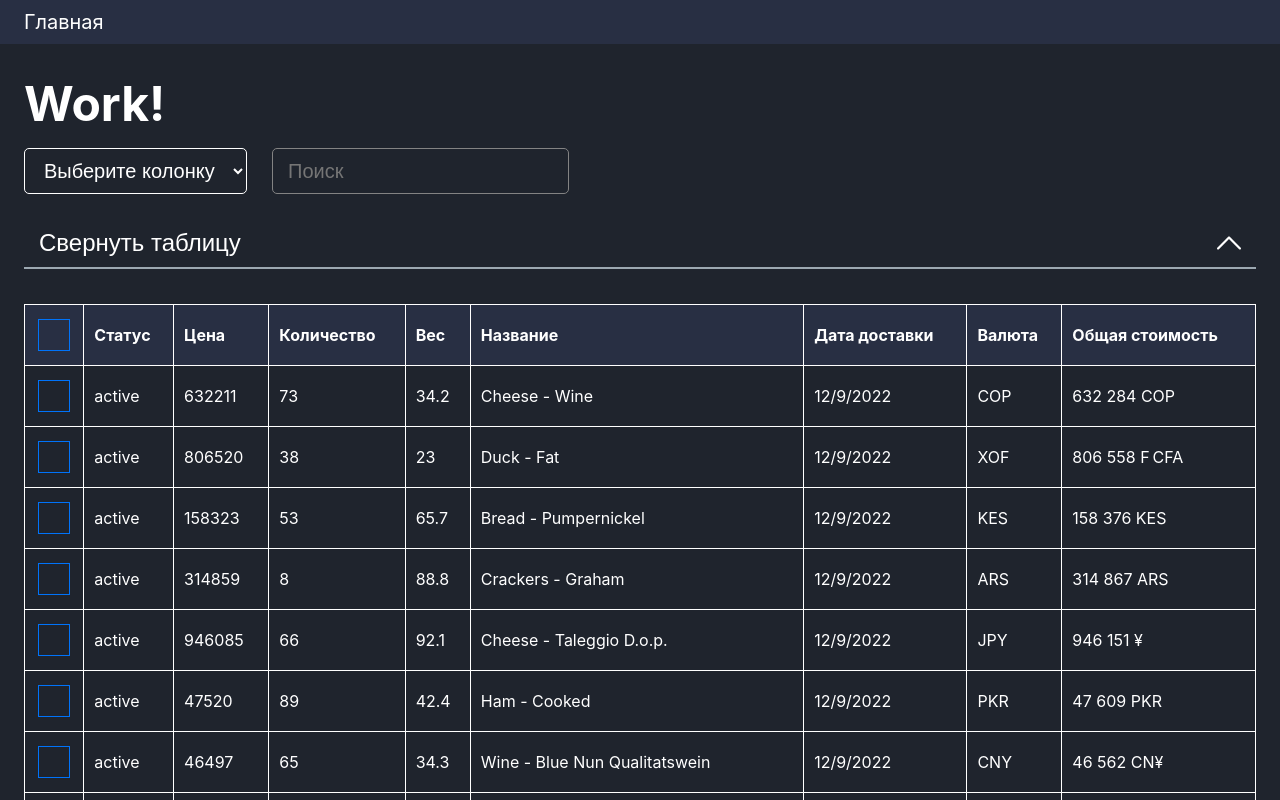
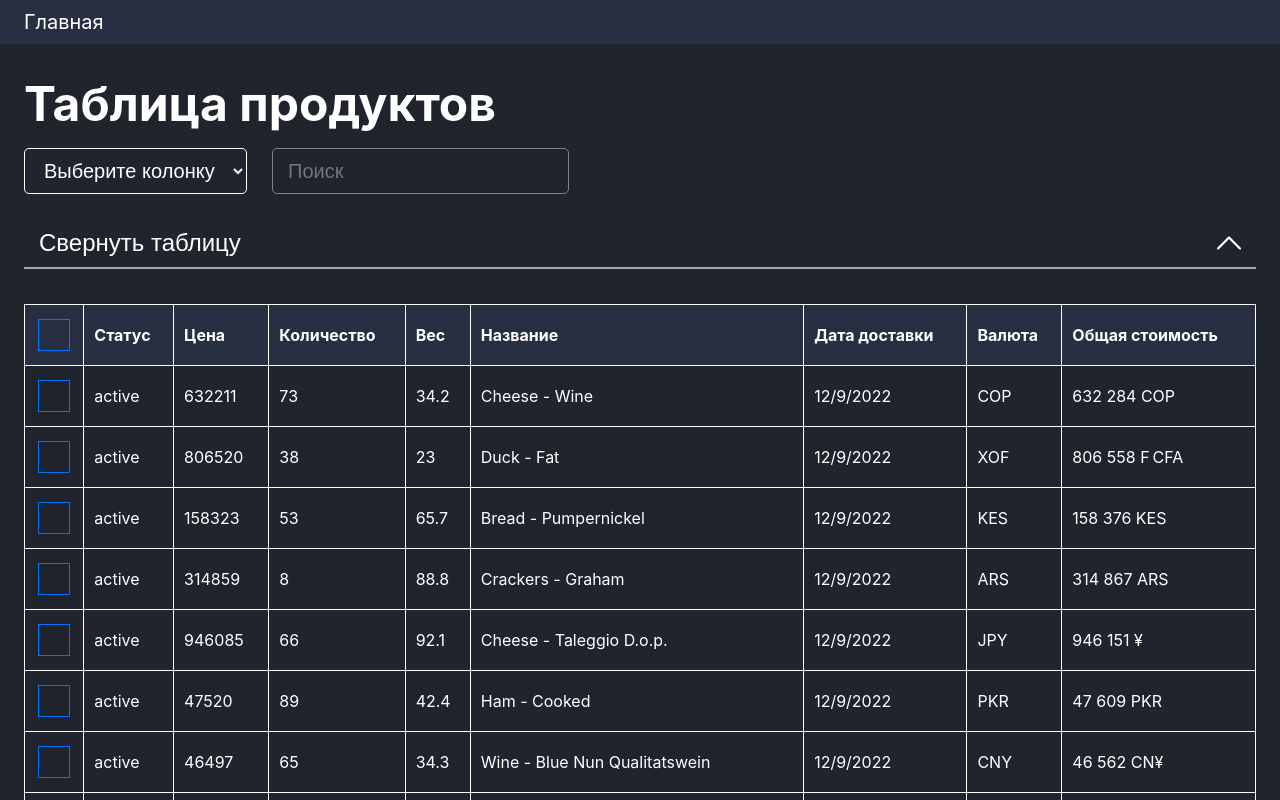
Before and after one commit to dapzer/vidita-system-test, a Next.js app: page / in a window 1280 px wide. Shown: the top 800 px of the page. Built offline with nearby package versions, Linux system fonts and the light colour scheme.

Commit message:
feat(homePage): Update title

```diff
--- a/src/components/containers/HomePageContainer.tsx
+++ b/src/components/containers/HomePageContainer.tsx
@@ -12,7 +12,7 @@ const HomePageContainer: FC<Props> = () => {
 
   return (
     <div>
-      <h1>Work!</h1>
+      <h1>Таблица продуктов</h1>
       <Search />
       <UiDetails title={"Показать таблицу"} activeTitle={"Свернуть таблицу"} isOpenedDefault >
         <ProductsTable/>
```
